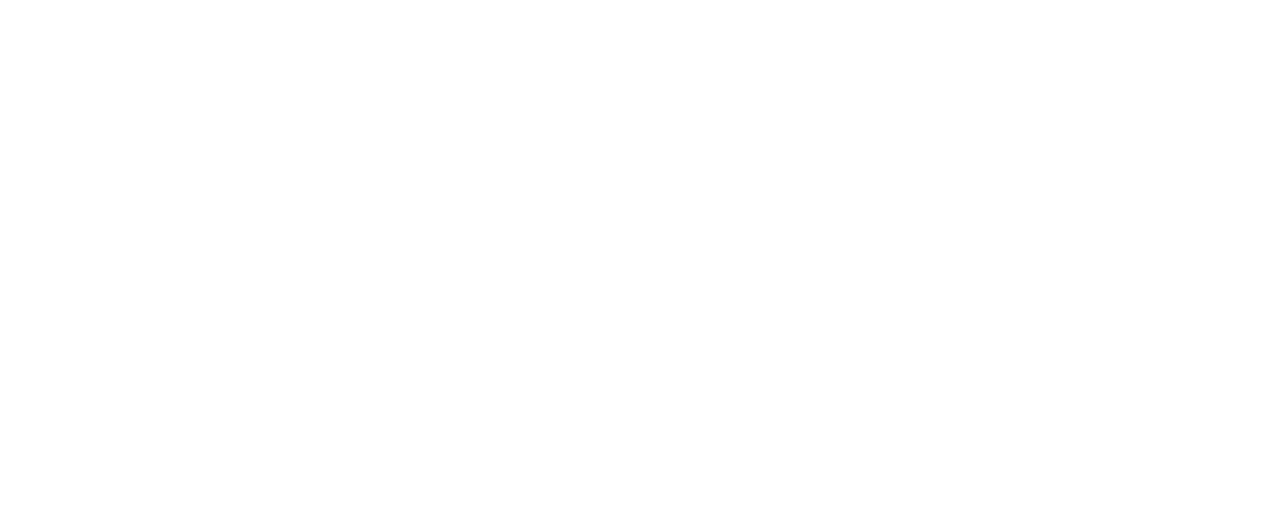
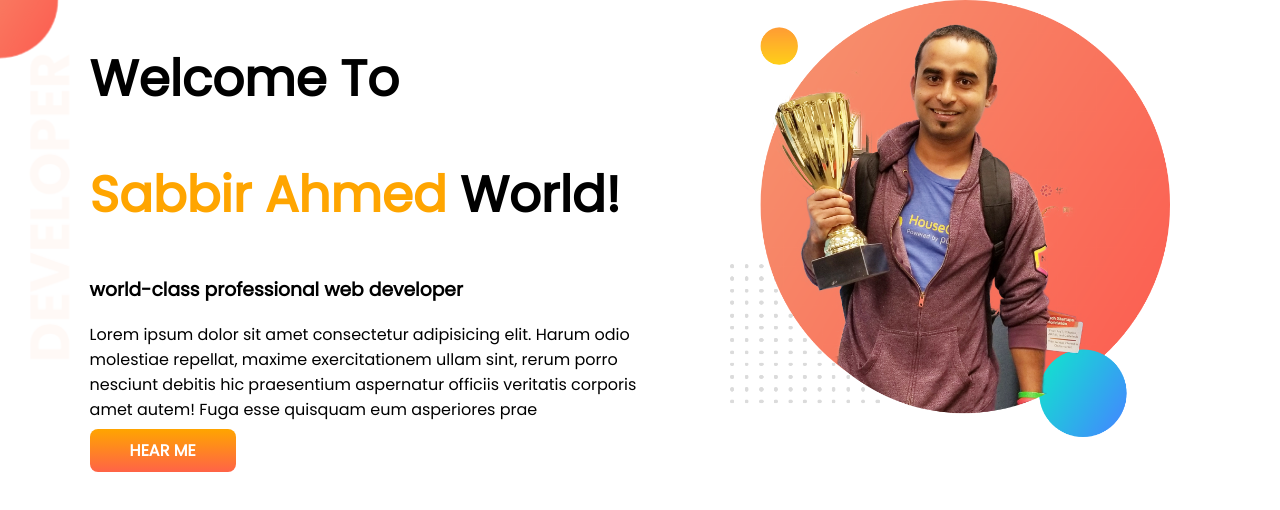
Before and after one commit to Sabbir-Ahmed-Shuvo/developer-portfolio, a plain HTML site: page index.html in a window 1280 px wide. Drawn offline with Linux system fonts and the light colour scheme.

Commit message:
add top banner

```diff
--- a/index.html
+++ b/index.html
@@ -4,10 +4,25 @@
     <meta charset="UTF-8">
     <meta http-equiv="X-UA-Compatible" content="IE=edge">
     <meta name="viewport" content="width=device-width, initial-scale=1.0">
-    <title>Document</title>
+    <title>developer portfolio</title>
+    <link rel="preconnect" href="https://fonts.googleapis.com">
+    <link rel="preconnect" href="https://fonts.gstatic.com" crossorigin>
+    <link href="https://fonts.googleapis.com/css2?family=Poppins&display=swap" rel="stylesheet">
     <link rel="stylesheet" href="style.css">
 </head>
 <body>
-
+    <section class="top-banner">
+        <div class="hlaf-width">
+            <h1>Welcome To</h1>
+            <h1><span class="orange-color">Sabbir Ahmed</span> World!</h1>
+            <h3>world-class professional web developer</h3>
+            <p>Lorem ipsum dolor sit amet consectetur adipisicing elit. Harum odio molestiae repellat, maxime exercitationem ullam sint, rerum porro nesciunt debitis hic praesentium aspernatur officiis veritatis corporis amet autem! Fuga esse quisquam eum asperiores prae
+            </p>
+            <a class="hearme-button" target="_blank" href="https://github.com/sabbirNew/developer-portfolio">HEAR ME</a>
+        </div>
+        <div class="hlaf-width">
+            <img src="image/jhankar.png" alt="">
+        </div>
+    </section>
 </body>
 </html>
--- a/style.css
+++ b/style.css
@@ -0,0 +1,33 @@
+body{
+    font-family: 'Poppins', sans-serif;
+   margin: 0;
+}
+h1{
+    font-size: 50px;
+
+}
+.orange-color{
+    color: orange;
+}
+section{
+    display: flex;
+}
+.hlaf-width{
+    width: 50%;
+    padding-left: 7%;
+}
+.hlaf-width img{
+    width: 80%;
+}
+.hearme-button{
+    text-decoration: none;
+    padding: 10px 40px;
+    color: white;
+    font-weight: bold;
+    background-image:linear-gradient(orange,tomato);
+    border-radius: 8px;
+}
+.top-banner{
+    background-image: url(image/top-banner.png);
+    background-repeat: no-repeat;
+}
```
Also changed, not shown: image/dream-bg.png (added), image/exp-bg.png (added), image/jhankar.png (added), image/jhankar2.png (added), image/my-bg.png (added), image/my-bg2.png (added), image/top-banner.png (added).
